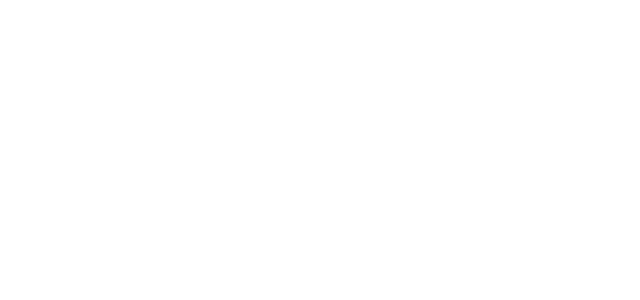
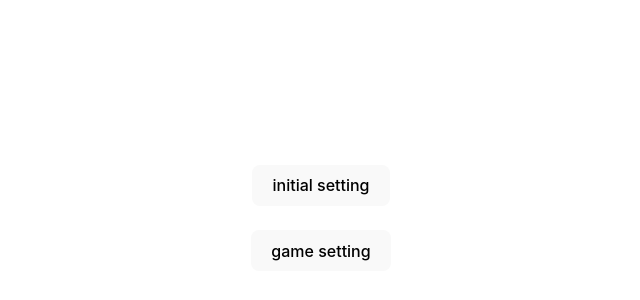
Before and after one commit to ucsaes/Ticket2Ride, a React (Vite) app: page /admin in a window 1280 px wide. Before the commit this address had no page. Shown: the part 182-482 px from the top of the page, without its empty margins (319-959 px from the left). Built offline with nearby package versions, Linux system fonts and the light colour scheme.

Commit message:
initial db setting

```diff
--- a/src/App.jsx
+++ b/src/App.jsx
@@ -6,7 +6,8 @@ import Welcome from './pages/Welcome';
 import Login from './pages/Login';
 import TotalBoard from './pages/TotalBoard';
 import PersonalBoard from './pages/PersonalBoard';
-import Exeption from './pages/Exeption';
+import Exception from './pages/Exception';
+import Admin from './pages/admin';
 
 function App() {
   const [count, setCount] = useState(0);
@@ -19,7 +20,8 @@ function App() {
           <Route path="/login" element={<Login />} />
           <Route path="/totalboard" element={<TotalBoard />} />
           <Route path="/personalboard" element={<PersonalBoard />} />
-          <Route path="/exeption" element={<Exeption />} />
+          <Route path="/exception" element={<Exception />} />
+          <Route path="/admin" element={<Admin />} />
         </Routes>
       </Router>
     </>
--- a/src/firebase/firebase.js
+++ b/src/firebase/firebase.js
@@ -1,6 +1,6 @@
 // Import the functions you need from the SDKs you need
 import { initializeApp } from 'firebase/app';
-import { getFirestore, doc, getDoc } from 'firebase/firestore/lite';
+import { getFirestore, doc, getDoc, setDoc } from 'firebase/firestore/lite';
 // TODO: Add SDKs for Firebase products that you want to use
 // https://firebase.google.com/docs/web/setup#available-libraries
 
@@ -19,6 +19,5 @@ const firebaseConfig = {
 // Initialize Firebase
 const app = initializeApp(firebaseConfig);
 const db = getFirestore(app);
-console.log(firebaseConfig);
 
-export { db, doc, getDoc };
+export { db, doc, getDoc, setDoc };
--- a/src/pages/Exeption.jsx
+++ b/src/pages/Exception.jsx
@@ -1,6 +1,6 @@
 import React from 'react';
 
-function Exeption() {
+function Exception() {
   return (
     <>
       <h1>잘못된 접근입니다!</h1>
@@ -8,4 +8,4 @@ function Exeption() {
   );
 }
 
-export default Exeption;
+export default Exception;
--- a/src/pages/Login.jsx
+++ b/src/pages/Login.jsx
@@ -33,10 +33,15 @@ function LoginPage() {
             // 로그인 성공
             setMessage('');
             console.log('success');
-            if (group == '0') {
+            if (submittedId == '00_0') {
+              navigate('/admin');
+              return;
+            } else if (group == '0') {
               navigate('/TotalBoard');
+              return;
             } else {
               navigate('/PersonalBoard');
+              return;
             }
           } else {
             // 로그인 실패
--- /dev/null
+++ b/src/pages/admin.jsx
@@ -0,0 +1,134 @@
+import React, { useState, useEffect } from 'react';
+import {
+  BrowserRouter as Router,
+  Routes,
+  Route,
+  useNavigate,
+} from 'react-router-dom';
+import { db, doc, getDoc, setDoc } from '../firebase/firebase';
+
+import { checkUserCredentials } from '../firebase/firebaseUtils';
+
+function Admin() {
+  const [submittedId, setSubmittedId] = useState(
+    localStorage.getItem('id') || ''
+  );
+  const [submittedPassword, setSubmittedPassword] = useState(
+    localStorage.getItem('password') || ''
+  );
+  const navigate = useNavigate();
+
+  // 처음 한번 설정
+
+  const initialSetting = async () => {
+    const isValidUser = await checkUserCredentials(
+      submittedId,
+      submittedPassword
+    );
+
+    if (!isValidUser) {
+      console.error('Invalid password');
+      navigate('/exception');
+      return;
+    }
+
+    try {
+      //학생들 설정
+      if (false) {
+        for (let cls = 1; cls <= 27; cls++) {
+          for (let group = 1; group < 6; group++) {
+            console.log(cls, group);
+            const curUser = doc(
+              db,
+              'users',
+              cls.toString().padStart(2, '0') + '_' + group.toString()
+            );
+            await setDoc(curUser, {
+              password: '1234', //학생들 비밀번호
+              cardnum: 0,
+              cards: [0, 0, 0, 0, 0, 0, 0, 0],
+              destcards: [0, 0, 0, 0],
+              number: group.toString(),
+              score: 0,
+              train: 45,
+            }).catch((err) => {
+              console.error('Error 1');
+            });
+          }
+        }
+      }
+
+      //디렉터 설정
+      if (false) {
+        for (let cls = 1; cls <= 27; cls++) {
+          const curUser = doc(
+            db,
+            'users',
+            cls.toString().padStart(2, '0') + '_' + '0'
+          );
+          await setDoc(curUser, {
+            password: '0215', //디렉터 비밀번호
+          }).catch((err) => {
+            console.error('Error 1');
+          });
+        }
+      }
+
+      //기차카드 설정
+      if (false) {
+        for (let cls = 1; cls <= 27; cls++) {
+          await setDoc(doc(db, 'traincards', cls.toString().padStart(2, '0')), {
+            deck: [12, 12, 12, 12, 12, 12, 12, 12, 14],
+            returned: [0, 0, 0, 0, 0, 0, 0, 0, 0],
+            visible: [-1, -1, -1, -1, -1],
+          });
+        }
+      }
+
+      //목적지카드 설정
+      if (false) {
+        for (let cls = 1; cls <= 27; cls++) {
+          await setDoc(doc(db, 'destcards', cls.toString().padStart(2, '0')), {
+            visible: [
+              0, 1, 2, 3, 4, 5, 6, 7, 8, 9, 10, 11, 12, 13, 14, 15, 16, 17, 18,
+              19, 20, 21, 22, 23, 24, 25, 26, 27, 28, 29,
+            ],
+            remain: 30,
+          });
+        }
+      }
+
+      //목적지카드 종류 설정
+      if (false) {
+        await setDoc(doc(db, 'destcards', 'info'), {
+          start: new Array(30).fill('창의학습관'),
+          end: new Array(30).fill('교양분관'),
+        });
+      }
+
+      console.log('successfully done');
+    } catch (error) {
+      console.error('Error 2');
+      return;
+    }
+  };
+
+  const gameSetting = () => {};
+
+  return (
+    <>
+      <button
+        onClick={() => {
+          initialSetting();
+        }}
+      >
+        initial setting
+      </button>
+      <br />
+      <br />
+      <button onClick={gameSetting()}>game setting</button>
+    </>
+  );
+}
+
+export default Admin;
```
